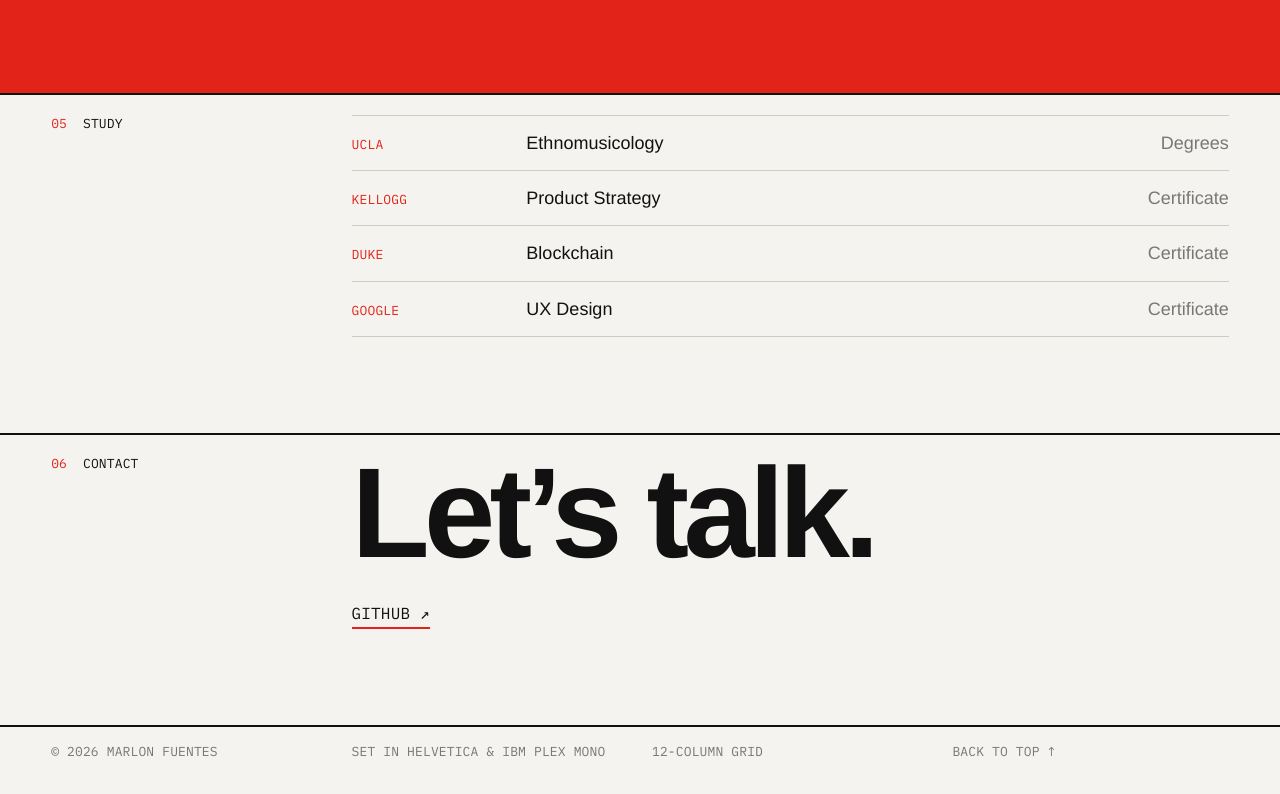
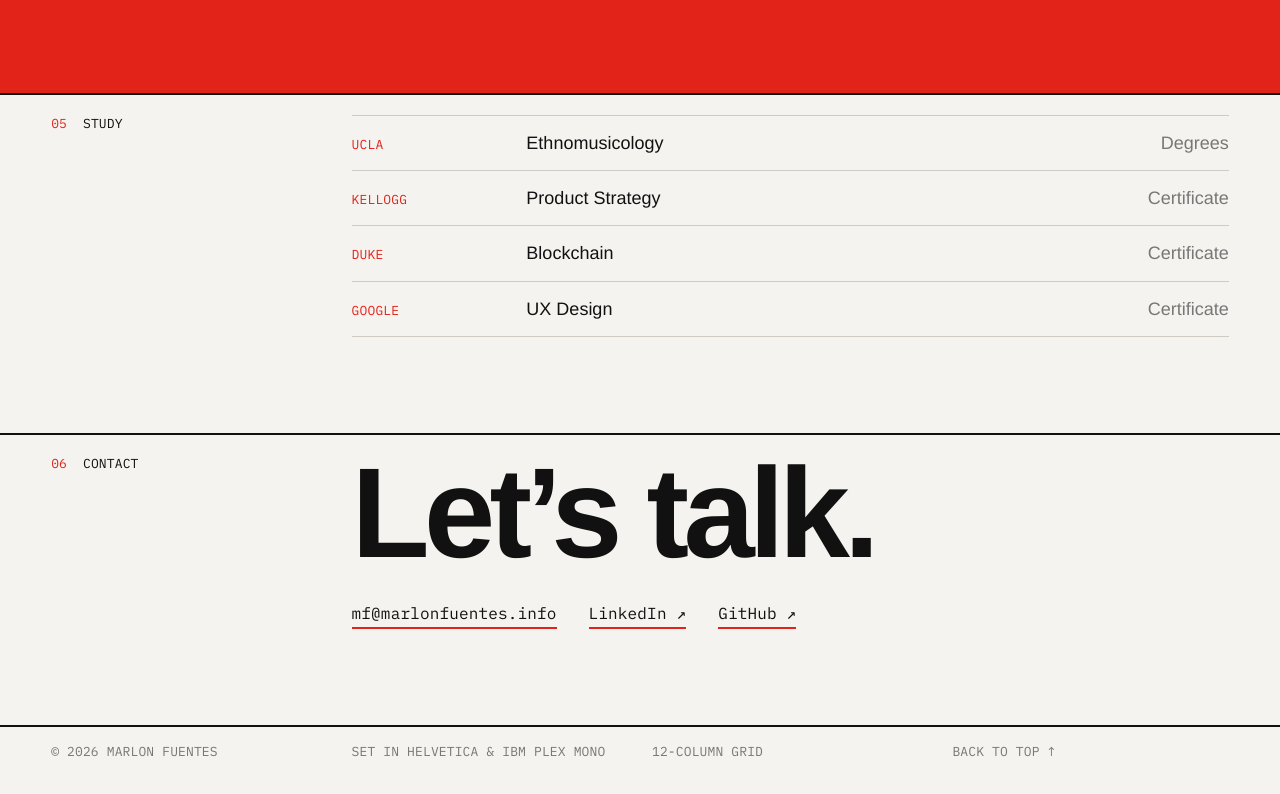
Before and after one commit to MarlonCreative/Portfolio, a plain HTML site: page index.html in a window 1280 px wide. Shown: the part 2548-3342 px from the top of the page. Drawn offline with Linux system fonts and the light colour scheme.

Commit message:
Add custom domain, email and LinkedIn
Co-Authored-By: Claude Opus 5.5 <noreply@anthropic.com>
Claude-Session: https://claude.ai/code/session_01MhTm5zxRHea9oiLG2x3Me4

```diff
--- a/index.html
+++ b/index.html
@@ -165,6 +165,8 @@
       <div class="body">
         <p class="huge">Let’s talk.</p>
         <p class="contact-links mono">
+          <a href="mailto:mf@marlonfuentes.info">mf@marlonfuentes.info</a>
+          <a href="https://www.linkedin.com/in/fuentescreativas/">LinkedIn ↗</a>
           <a href="https://github.com/MarlonCreative">GitHub ↗</a>
         </p>
       </div>
--- a/style.css
+++ b/style.css
@@ -239,7 +239,7 @@ a:focus-visible { outline: 2px solid var(--red); outline-offset: 3px; }
 }
 
 /* Contact */
-.contact-links { margin-top: 32px; display: flex; gap: 32px; font-size: 16px; }
+.contact-links { margin-top: 32px; display: flex; flex-wrap: wrap; gap: 16px 32px; font-size: 16px; text-transform: none; }
 .contact-links a { border-bottom: 2px solid var(--red); padding-bottom: 2px; }
 
 /* Footer */
```
Also changed, not shown: 1 other file.
